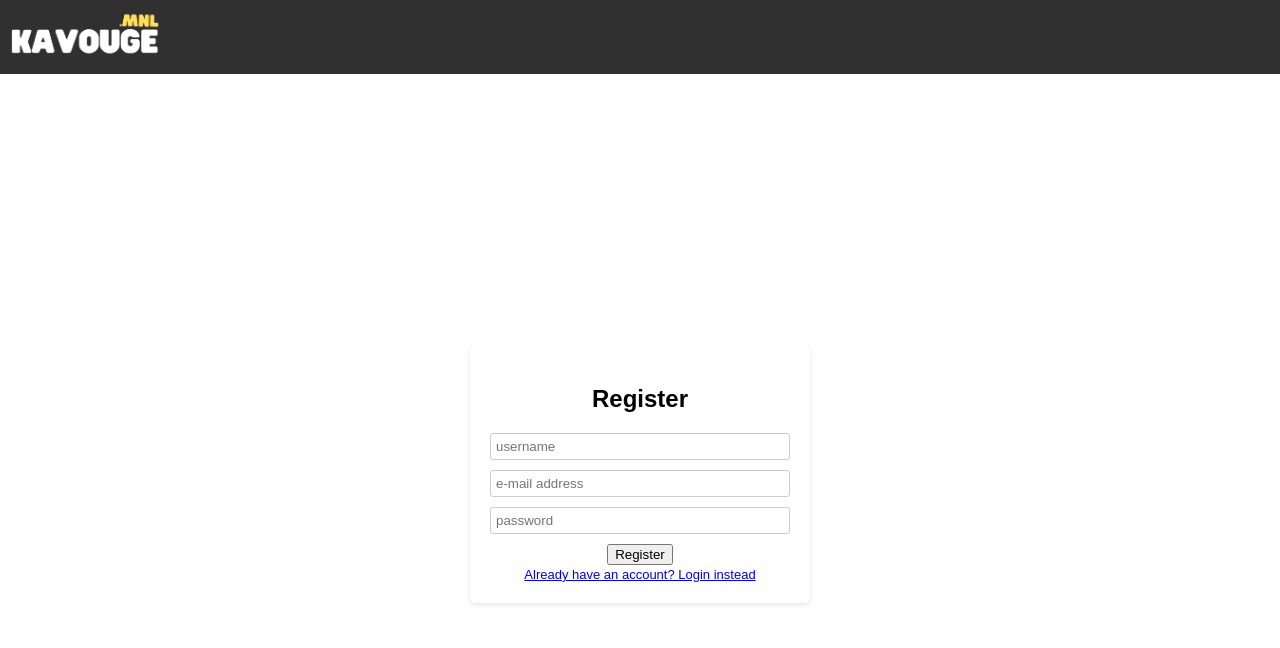
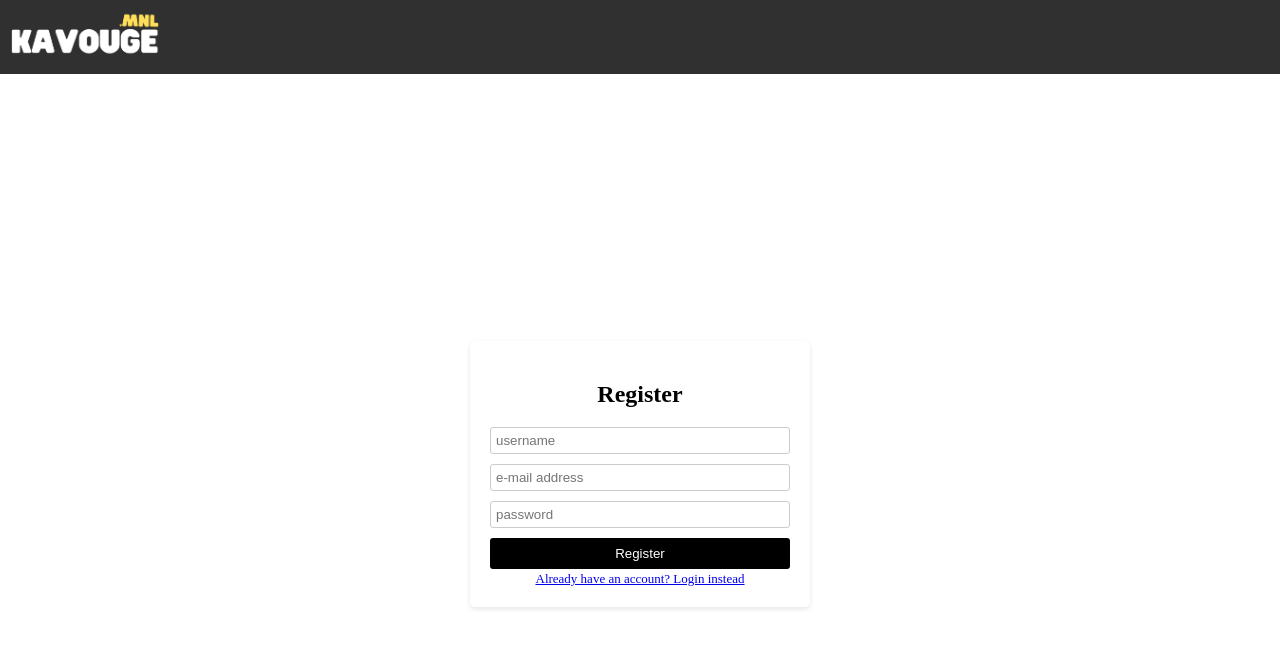
Before and after one commit to gidskie/kavouge.github.io, a plain HTML site: page register.html in a window 1280 px wide. Drawn offline with Linux system fonts and the light colour scheme.

Commit message:
Update register.css

```diff
--- a/register.css
+++ b/register.css
@@ -6,6 +6,7 @@
 }
 
 .register {
+    font-family: Montserrat;
     text-align: center;
     margin: 20px;
     padding: 20px;
@@ -26,7 +27,7 @@
     transition: all 0.3s;
 }
 
-.register input[type="submit"] {
+.register button{
     width: 100%;
     background-color: #000000;
     color: #fff;
```
